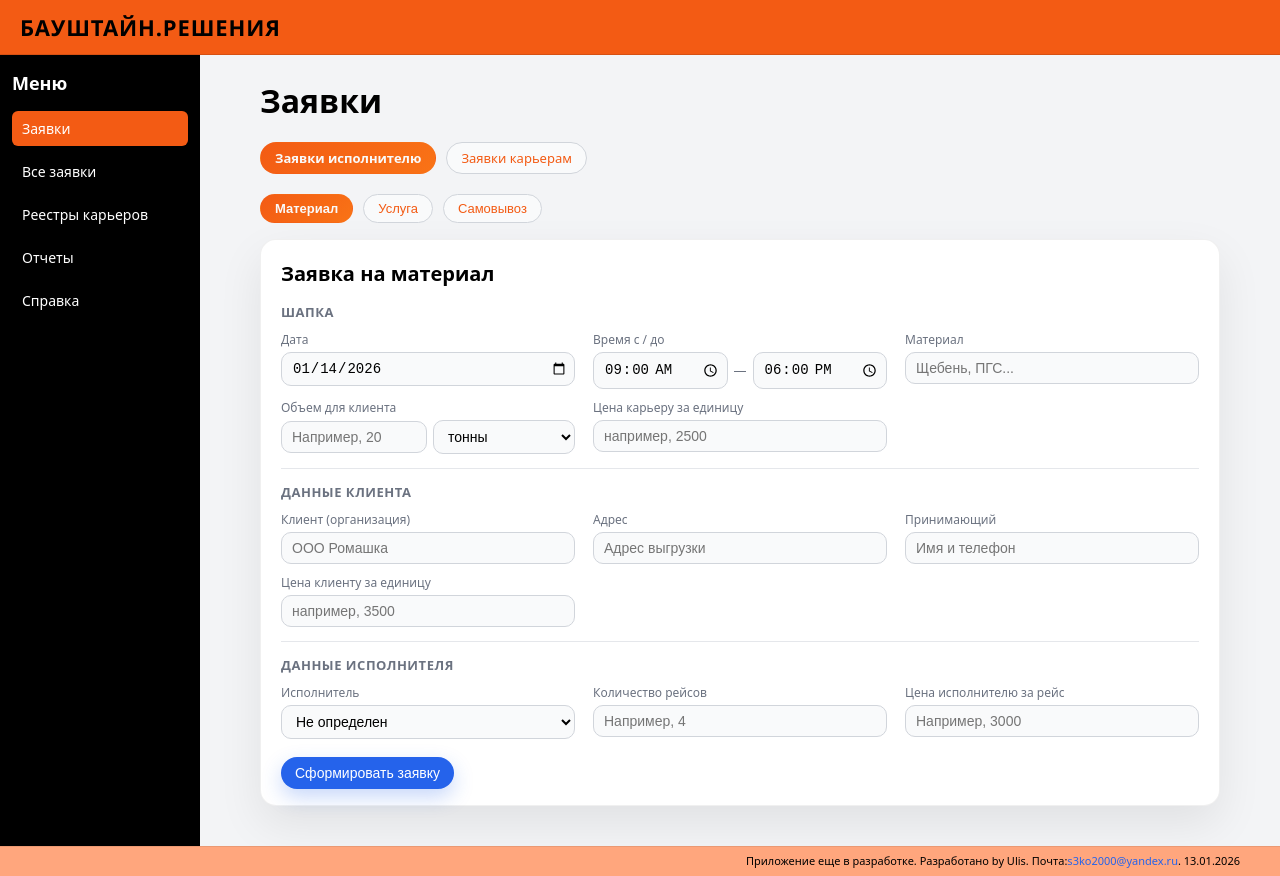
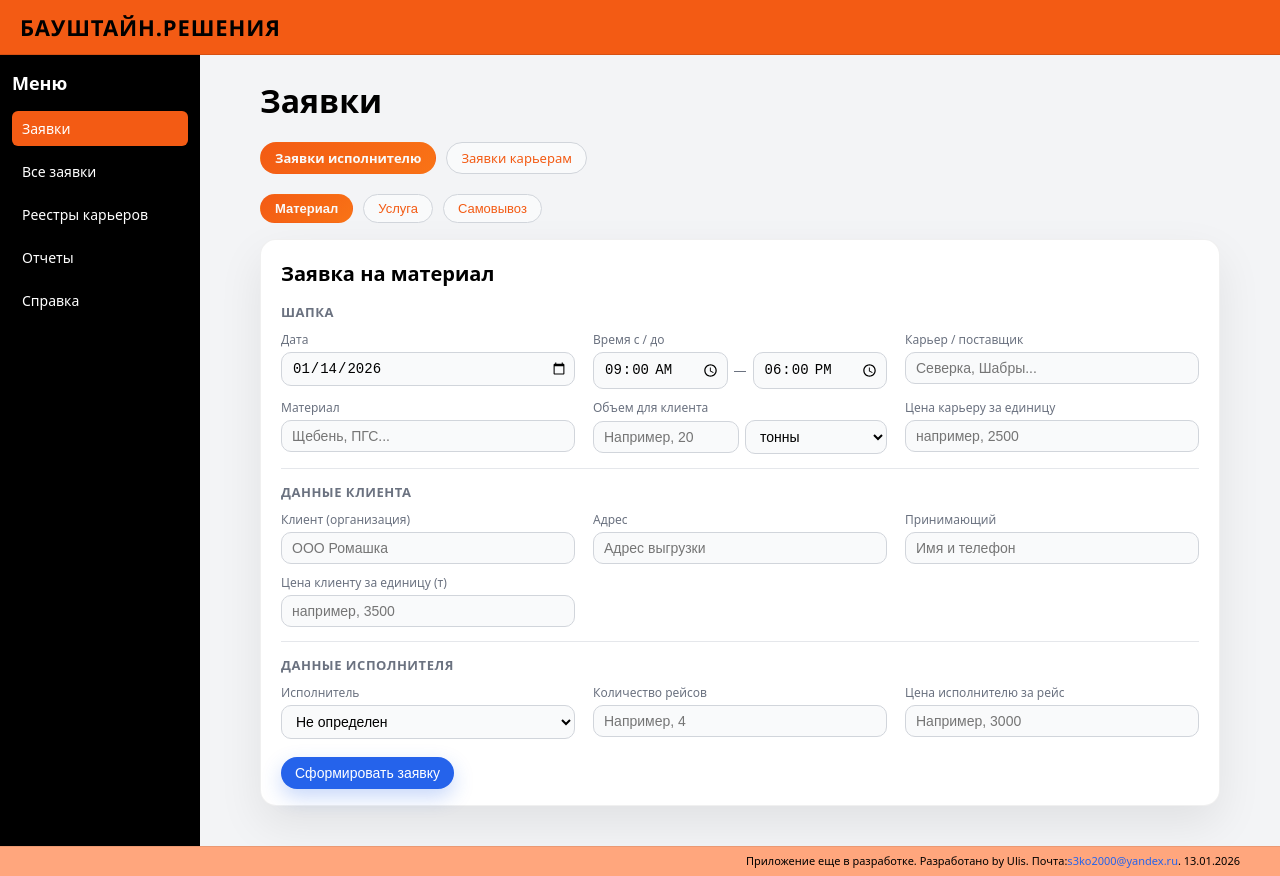
Before and after one commit to lenyaulis/baustein-solution, a React (Vite) app: page /requests/drivers in a window 1280 px wide. Built offline with nearby package versions, Linux system fonts and the light colour scheme.

Commit message:
fix: redirect root to requests

```diff
--- a/src/components/DriverForm.jsx
+++ b/src/components/DriverForm.jsx
@@ -123,6 +123,7 @@ export default function DriverForm({
     <div className="card">
       <h2 className="card-title">Заявка на материал</h2>
 
+      <form onSubmit={handleSubmit(onSubmit)}>
         {/* Шапка */}
         <div className="form-section">
           <div className="form-section-title">Шапка</div>
@@ -134,7 +135,9 @@ export default function DriverForm({
                 className="form-input"
                 {...register('date', { required: true })}
               />
-            {errors.date && <span className="form-error">Укажи дату</span>}
+              {errors.date && (
+                <span className="form-error">Укажи дату</span>
+              )}
             </div>
 
             <div className="form-row">
@@ -152,6 +155,19 @@ export default function DriverForm({
                   {...register('toTime', { required: true })}
                 />
               </div>
+            </div>
+
+            <div className="form-row">
+              <label className="form-label">Карьер / поставщик</label>
+              <input
+                type="text"
+                className="form-input"
+                {...register('quarry', { required: true })}
+                placeholder="Северка, Шабры..."
+              />
+              {errors.quarry && (
+                <span className="form-error">Укажи карьер</span>
+              )}
             </div>
 
             <div className="form-row">
@@ -227,7 +243,9 @@ export default function DriverForm({
             </div>
 
             <div className="form-row">
-            <label className="form-label">Цена клиенту за единицу</label>
+              <label className="form-label">
+                Цена клиенту за единицу ({unit})
+              </label>
               <input
                 type="number"
                 className="form-input"
@@ -264,7 +282,9 @@ export default function DriverForm({
             </div>
 
             <div className="form-row">
-            <label className="form-label">Цена исполнителю за рейс</label>
+              <label className="form-label">
+                Цена исполнителю за рейс
+              </label>
               <input
                 type="number"
                 className="form-input"
@@ -278,7 +298,7 @@ export default function DriverForm({
         <button type="submit" className="primary-btn">
           {mode === 'edit' ? 'Сохранить изменения' : 'Сформировать заявку'}
         </button>
+      </form>
     </div>
   );
-
 }
--- a/src/components/ServiceForm.jsx
+++ b/src/components/ServiceForm.jsx
@@ -34,7 +34,6 @@ export default function ServiceForm({
       trips: initialValues?.trips || '',
       unit: initialValues?.unit || 'часов', // для текста заявки
       price: initialValues?.price || '',
-      // новые поля
       clientName: initialValues?.clientName || '',
       clientPrice: initialValues?.clientPrice || '',
     },
@@ -113,6 +112,7 @@ export default function ServiceForm({
     <div className="card">
       <h2 className="card-title">Заявка на услугу</h2>
 
+      <form onSubmit={handleSubmit(onSubmit)}>
         {/* Шапка */}
         <div className="form-section">
           <div className="form-section-title">Шапка</div>
@@ -124,6 +124,9 @@ export default function ServiceForm({
                 className="form-input"
                 {...register('date', { required: true })}
               />
+              {errors.date && (
+                <span className="form-error">Укажи дату</span>
+              )}
             </div>
 
             <div className="form-row">
@@ -216,15 +219,27 @@ export default function ServiceForm({
               </select>
             </div>
 
+            {countType === 'hours' ? (
               <div className="form-row">
-            <label className="form-label">Количество часов/рейсов</label>
+                <label className="form-label">Количество часов</label>
                 <input
                   type="number"
                   className="form-input"
-                {...register('countValue')}
+                  {...register('hours')}
                   placeholder="Например, 4"
                 />
               </div>
+            ) : (
+              <div className="form-row">
+                <label className="form-label">Количество рейсов</label>
+                <input
+                  type="number"
+                  className="form-input"
+                  {...register('trips')}
+                  placeholder="Например, 4"
+                />
+              </div>
+            )}
 
             <div className="form-row">
               <label className="form-label">Цена исполнителю за единицу</label>
@@ -241,7 +256,7 @@ export default function ServiceForm({
         <button type="submit" className="primary-btn">
           {mode === 'edit' ? 'Сохранить изменения' : 'Сформировать заявку'}
         </button>
+      </form>
     </div>
   );
-
 }
```
Lines whose indentation alone changed are shown as unchanged.
